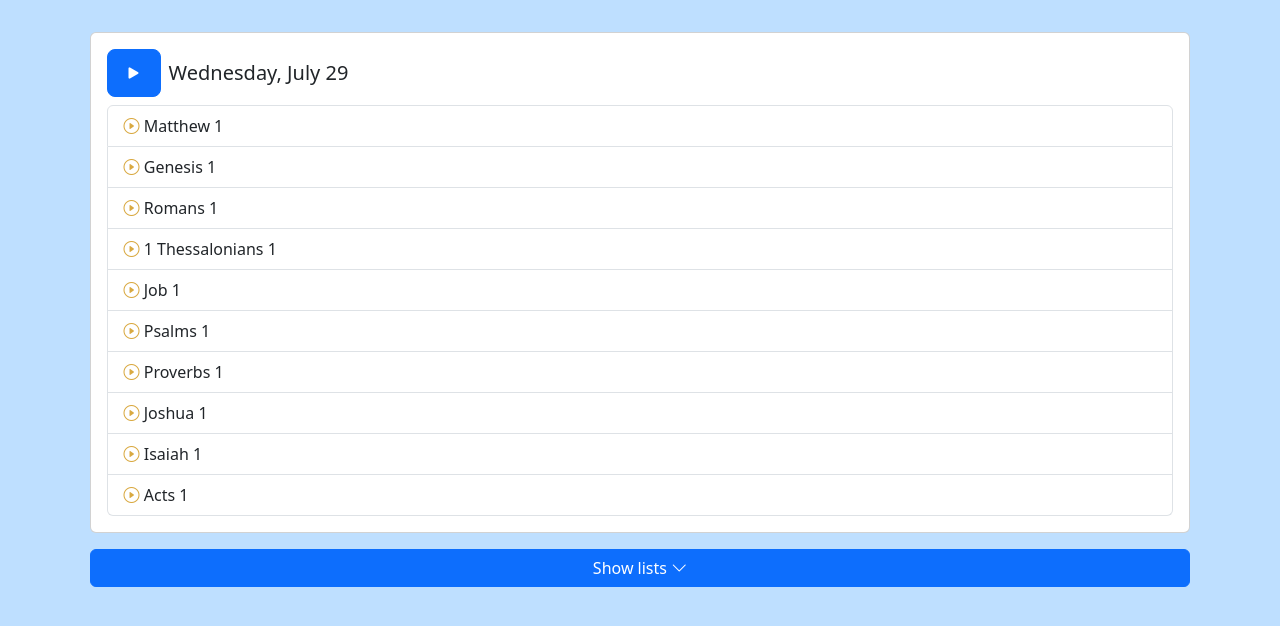
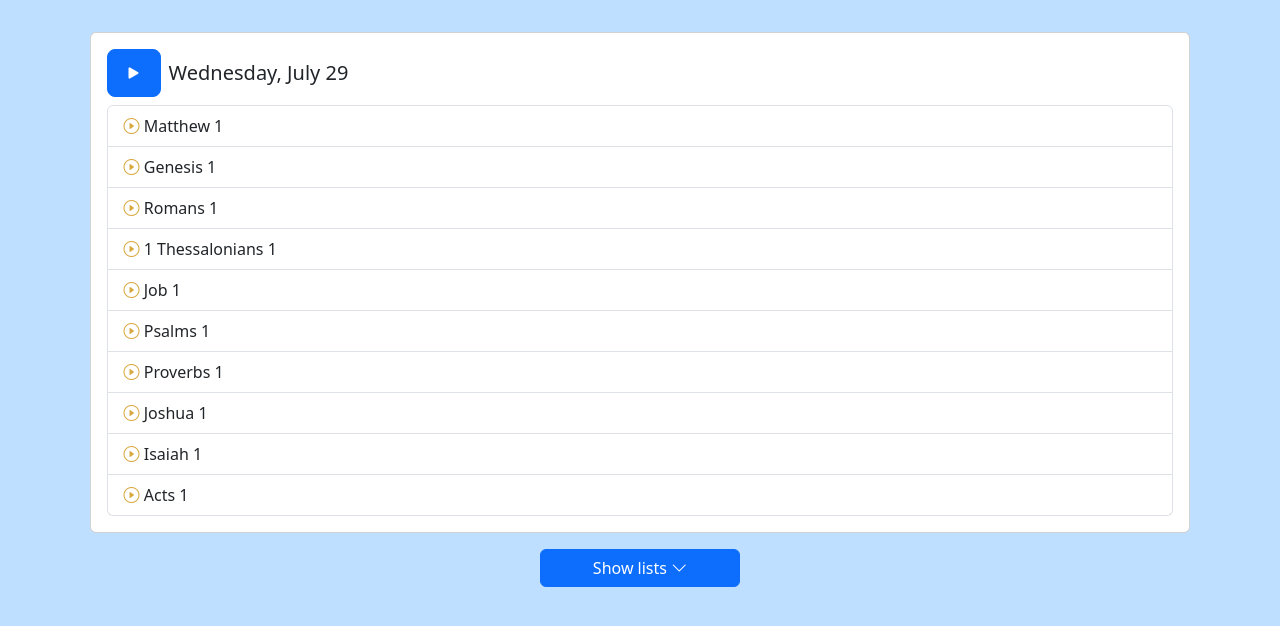
Before and after one commit to bentonchurch/bible-readings, a plain HTML site: page index.html in a window 1280 px wide. Drawn offline with nearby package versions, Linux system fonts and the light colour scheme.

Commit message:
Fix main-content button widths

```diff
--- a/styles.css
+++ b/styles.css
@@ -13,6 +13,11 @@ body {
   gap: 1em;
 }
 
+.content > button, #buckets > button {
+  width: 200px;
+  margin: auto;
+}
+
 #listbooks ul {
   list-style-type: none;
   padding: 0px;
```
